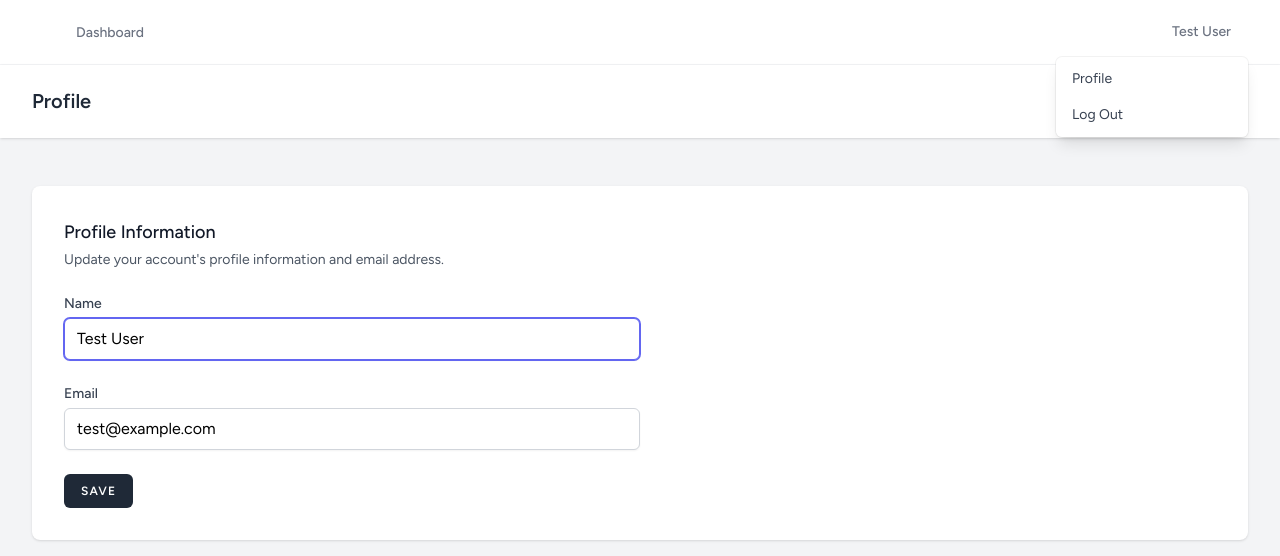
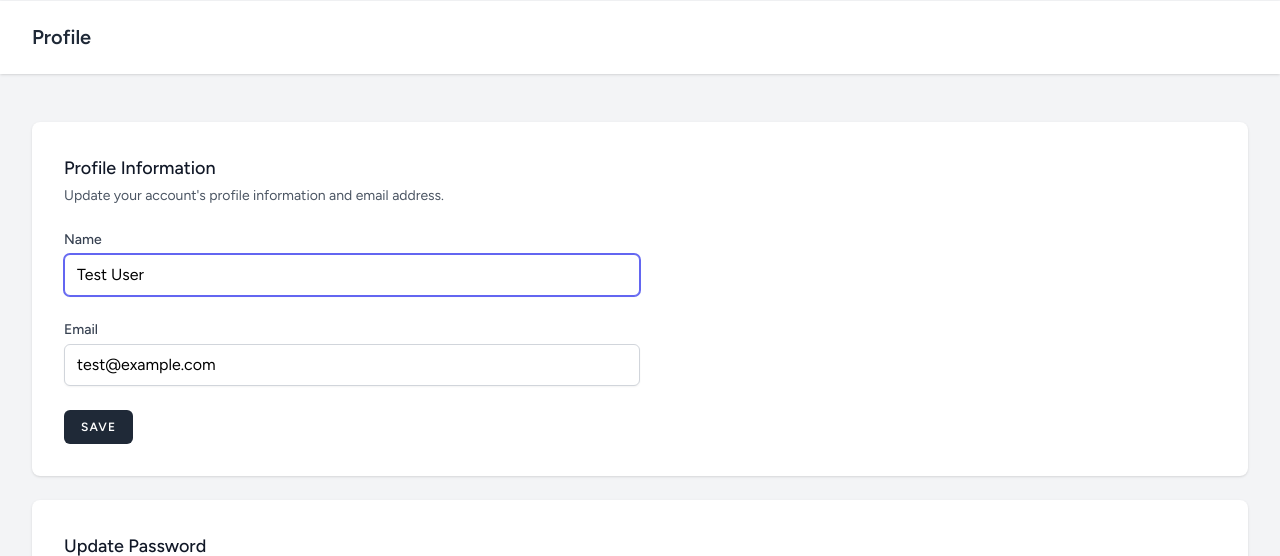
Before and after one commit to kamaltz/reading-hub, a Laravel app: page /profile in a window 1280 px wide. Shown: the top 556 px of the page. Run offline with Laravel 12, Linux system fonts and the light colour scheme; a user stored in the database is signed in; data comes from the database, SQL or seed files in the repository; style sheets or scripts are compiled from the project's sources.

Commit message:
fix dashboard

```diff
--- a/resources/views/layouts/navigation.blade.php
+++ b/resources/views/layouts/navigation.blade.php
@@ -1,67 +1,7 @@
-<nav x-data="{ open: false }" class="bg-white dark:bg-gray-800 border-b border-gray-100 dark:border-gray-700">
+<nav x-data="{ open: false }" class="bg-white border-b border-gray-100 dark:bg-gray-800 dark:border-gray-700">
     <!-- Primary Navigation Menu -->
-    <div class="max-w-7xl mx-auto px-4 sm:px-6 lg:px-8">
-        <div class="flex justify-between h-16">
-            <div class="flex">
-                <!-- Logo -->
-                <div class="shrink-0 flex items-center">
-                    <a href="{{ route('dashboard') }}">
-                        <x-application-logo class="block h-9 w-auto fill-current text-gray-800 dark:text-gray-200" />
-                    </a>
-                </div>
+    <div class="px-4 mx-auto max-w-7xl sm:px-6 lg:px-8">
 
-                <!-- Navigation Links -->
-                <div class="hidden space-x-8 sm:-my-px sm:ms-10 sm:flex">
-                    <x-nav-link :href="route('dashboard')" :active="request()->routeIs('dashboard')">
-                        {{ __('Dashboard') }}
-                    </x-nav-link>
-                </div>
-            </div>
-
-            <!-- Settings Dropdown -->
-            <div class="hidden sm:flex sm:items-center sm:ms-6">
-                <x-dropdown align="right" width="48">
-                    <x-slot name="trigger">
-                        <button class="inline-flex items-center px-3 py-2 border border-transparent text-sm leading-4 font-medium rounded-md text-gray-500 dark:text-gray-400 bg-white dark:bg-gray-800 hover:text-gray-700 dark:hover:text-gray-300 focus:outline-none transition ease-in-out duration-150">
-                            <div>{{ Auth::user()->name }}</div>
-
-                            <div class="ms-1">
-                                {{-- <svg class="fill-current h-4 w-4" xmlns="http://www.w3.org/2000/svg" viewBox="0 0 20 20">
-                                    <path fill-rule="evenodd" d="M5.293 7.293a1 1 0 011.414 0L10 10.586l3.293-3.293a1 1 0 111.414 1.414l-4 4a1 1 0 01-1.414 0l-4-4a1 1 0 010-1.414z" clip-rule="evenodd" />
-                                </svg> --}}
-                            </div>
-                        </button>
-                    </x-slot>
-
-                    <x-slot name="content">
-                        <x-dropdown-link :href="route('profile.edit')">
-                            {{ __('Profile') }}
-                        </x-dropdown-link>
-
-                        <!-- Authentication -->
-                        <form method="POST" action="{{ route('logout') }}">
-                            @csrf
-
-                            <x-dropdown-link :href="route('logout')"
-                                    onclick="event.preventDefault();
-                                                this.closest('form').submit();">
-                                {{ __('Log Out') }}
-                            </x-dropdown-link>
-                        </form>
-                    </x-slot>
-                </x-dropdown>
-            </div>
-
-            <!-- Hamburger -->
-            <div class="-me-2 flex items-center sm:hidden">
-                <button @click="open = ! open" class="inline-flex items-center justify-center p-2 rounded-md text-gray-400 dark:text-gray-500 hover:text-gray-500 dark:hover:text-gray-400 hover:bg-gray-100 dark:hover:bg-gray-900 focus:outline-none focus:bg-gray-100 dark:focus:bg-gray-900 focus:text-gray-500 dark:focus:text-gray-400 transition duration-150 ease-in-out">
-                    <svg class="h-6 w-6" stroke="currentColor" fill="none" viewBox="0 0 24 24">
-                        <path :class="{'hidden': open, 'inline-flex': ! open }" class="inline-flex" stroke-linecap="round" stroke-linejoin="round" stroke-width="2" d="M4 6h16M4 12h16M4 18h16" />
-                        <path :class="{'hidden': ! open, 'inline-flex': open }" class="hidden" stroke-linecap="round" stroke-linejoin="round" stroke-width="2" d="M6 18L18 6M6 6l12 12" />
-                    </svg>
-                </button>
-            </div>
-        </div>
     </div>
 
     <!-- Responsive Navigation Menu -->
@@ -70,13 +10,24 @@
             <x-responsive-nav-link :href="route('dashboard')" :active="request()->routeIs('dashboard')">
                 {{ __('Dashboard') }}
             </x-responsive-nav-link>
+
+            <!-- Responsive Admin Links -->
+            <x-responsive-nav-link :href="route('admin.materials.index')" :active="request()->routeIs('admin.materials.*') || request()->routeIs('admin.activities.*')">
+                Materi Bacaan
+            </x-responsive-nav-link>
+            <x-responsive-nav-link :href="route('admin.genres.index')" :active="request()->routeIs('admin.genres.*')">
+                Genre
+            </x-responsive-nav-link>
+            <x-responsive-nav-link :href="route('admin.chapters.index')" :active="request()->routeIs('admin.chapters.*')">
+                Bab
+            </x-responsive-nav-link>
         </div>
 
         <!-- Responsive Settings Options -->
         <div class="pt-4 pb-1 border-t border-gray-200 dark:border-gray-600">
             <div class="px-4">
-                <div class="font-medium text-base text-gray-800 dark:text-gray-200">{{ Auth::user()->name }}</div>
-                <div class="font-medium text-sm text-gray-500">{{ Auth::user()->email }}</div>
+                <div class="text-base font-medium text-gray-800 dark:text-gray-200">{{ Auth::user()->name }}</div>
+                <div class="text-sm font-medium text-gray-500">{{ Auth::user()->email }}</div>
             </div>
 
             <div class="mt-3 space-y-1">
@@ -87,7 +38,6 @@
                 <!-- Authentication -->
                 <form method="POST" action="{{ route('logout') }}">
                     @csrf
-
                     <x-responsive-nav-link :href="route('logout')"
                             onclick="event.preventDefault();
                                         this.closest('form').submit();">
```
